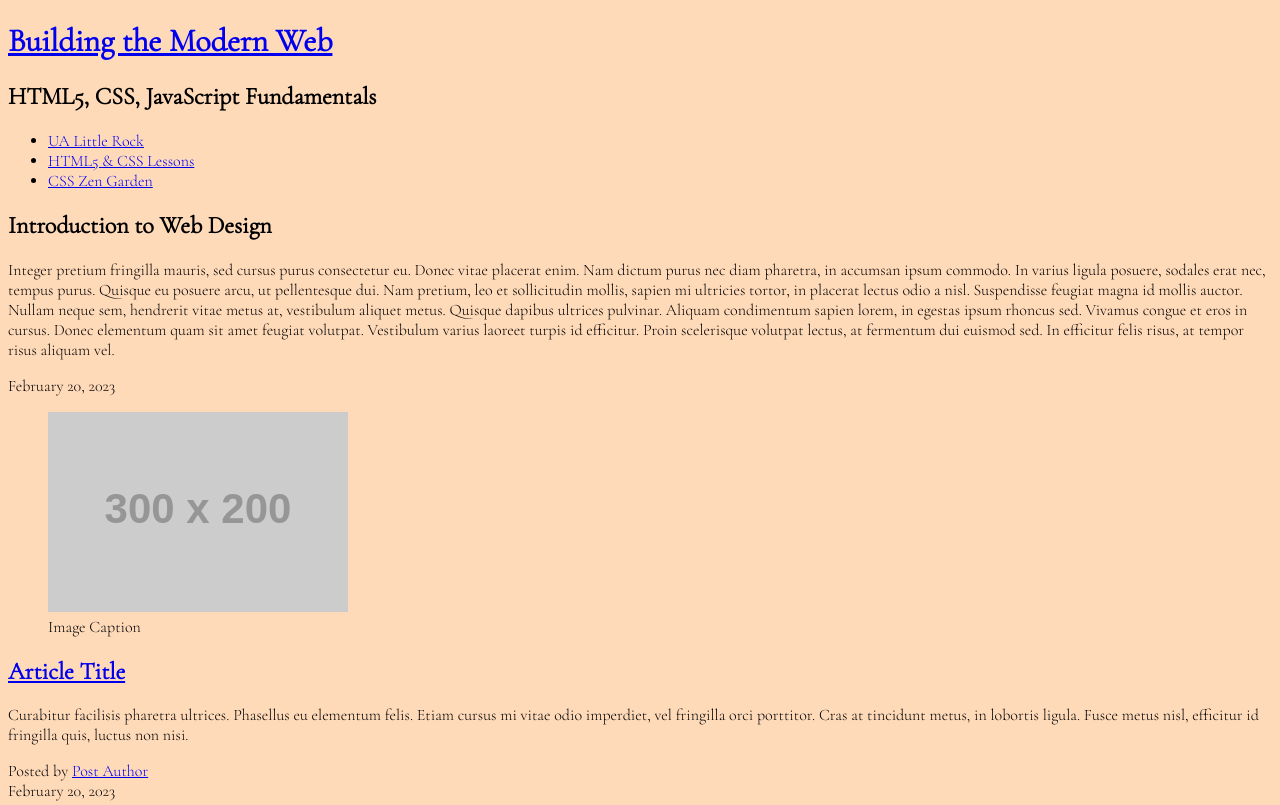
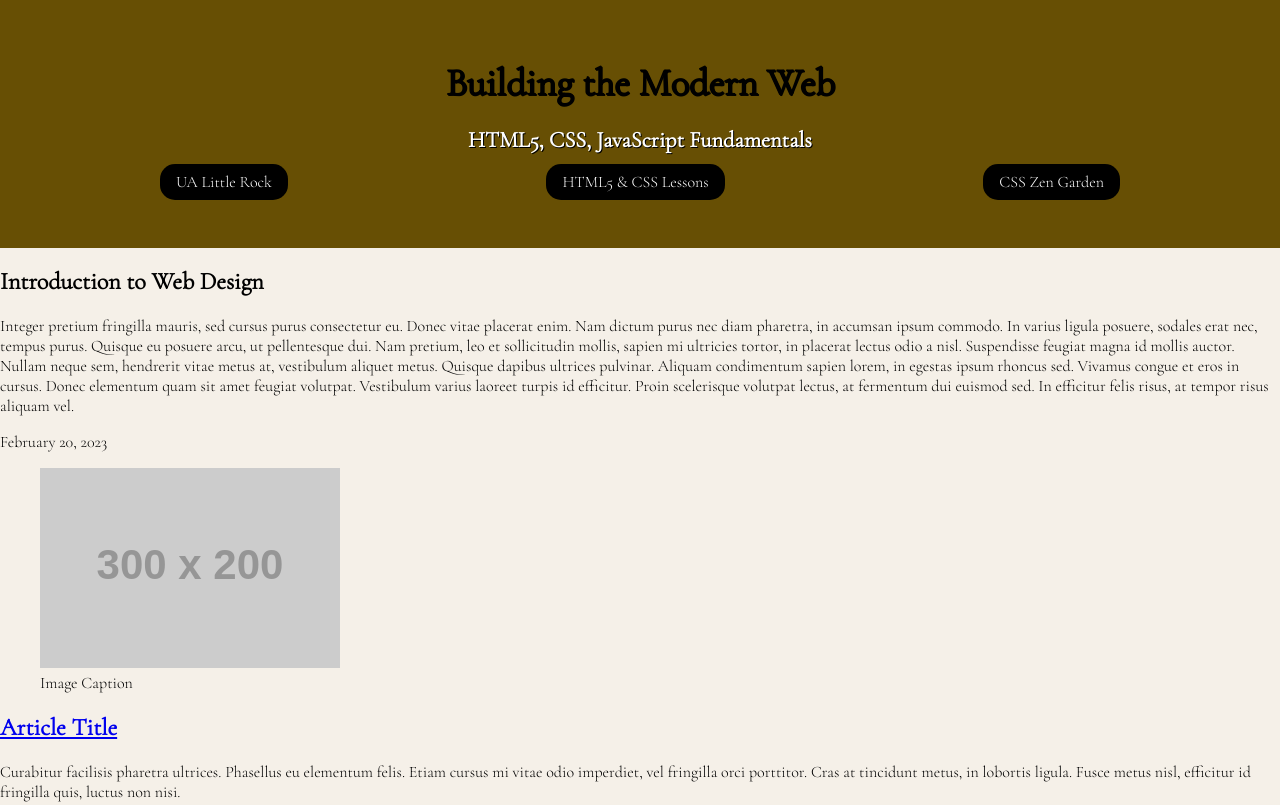
Before and after one commit to griffinkyra/ifsc-1310, a plain HTML site: page css-demo/index.html in a window 1280 px wide. Shown: the top 805 px of the page. Drawn offline with nearby package versions, Linux system fonts and the light colour scheme; placeholder pictures from the web are drawn by us.

Commit message:
header.primary css

```diff
--- a/css-demo/assets/css/style.css
+++ b/css-demo/assets/css/style.css
@@ -1,4 +1,64 @@
+/*  ---------------Box Sizing----------------- starter code */
+html {
+    box-sizing: border-box;
+  }
+  *,
+  *:before,
+  *:after {
+    box-sizing: inherit;
+  }
+
+/*  ---------------Box Sizing-----------------*/
 body{
-    background-color: peachpuff;
+    background-color: #f5f0e8;
     font-family: 'Cormorant Garamond', serif;
+    margin:0;
 }
+
+header.primary{
+  background: #674f04;
+  color:#ffffff;
+  text-align: center;
+  padding:40px;
+
+text-shadow: 1px 1px #000000;
+}
+
+header.primary h1{
+  font-size: 2.4rem;
+  margin:20px;
+}
+
+header.primary a{
+  color:#000000;
+  text-decoration:none;
+}
+
+header.primary h2{
+  font-size: 1.4rem;
+}
+
+header.primary nav{
+  max-width: 960px;
+  /*  ---------------MAX WIDTH TIP-----------------*/
+  margin: auto;
+}
+
+header.primary nav ul{
+  display:flex;
+  flex-direction: row;
+  justify-content: space-between;
+  padding: 0;
+}
+
+header.primary nav ul li{
+  list-style-type: none;
+}
+
+header.primary nav a{
+  color: #ffffff;
+  text-decoration: none;
+  background-color: black;
+  padding: 8px 16px;
+  border-radius: 15px;
+}
```
